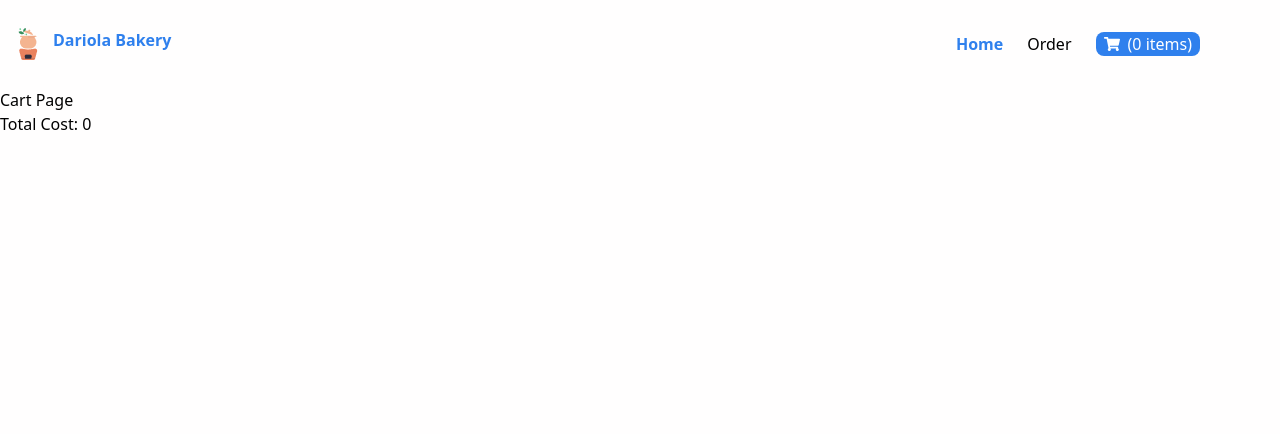
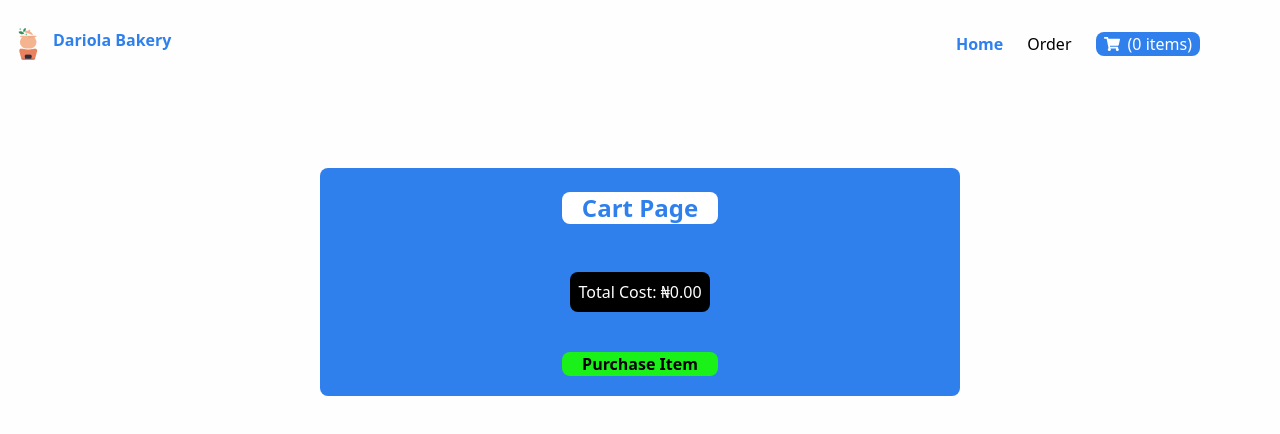
Before and after one commit to Segzyp1000/dariolaBananaBread, a React (Vite) app: page /cartpage in a window 1280 px wide. Shown: the top 434 px of the page. Built offline with nearby package versions, Linux system fonts and the light colour scheme.

Commit message:
added cart

```diff
--- a/src/components/Menu.jsx
+++ b/src/components/Menu.jsx
@@ -12,7 +12,6 @@ import { productArray } from "../App";
 
 const Menu = () => {
   const cart = useContext(CartContext);
-  console.log(cart.items);
   const productImages = {
     "Oreos Banana Bread": Oreos,
     "Chocolate Banana Bread": ChocolateChip,
--- a/src/pages/CartPage.jsx
+++ b/src/pages/CartPage.jsx
@@ -2,28 +2,62 @@ import React from "react";
 import { useContext } from "react";
 import { CartContext } from "../CartContext";
 import { productArray } from "../App";
+import ChocolateChip from "../assets/chocolate-chip.jpeg";
+import Oreos from "../assets/oreos.jpeg";
+import Plain from "../assets/plain.jpeg";
+import Mixed from "../assets/mixed-fruit.jpeg";
+import Raisin from "../assets/raisin.jpeg";
+import Marble from "../assets/marble.jpeg";
+import Double from "../assets/double-chocolate.jpeg";
+import Cashew from "../assets/cashew.jpeg";
 
 const CartPage = () => {
   const cart = useContext(CartContext);
-  const totalCost = cart.getTotalCost(cart);
+  const totalCost = cart.items.reduce((acc, current) => {
+    const productData = productArray.find(
+      (product) => product.id === current.id
+    );
+    return acc + productData.price * current.quantity;
+  }, 0);
+
+  const images = {
+    "Oreos Banana Bread": Oreos,
+    "Chocolate Banana Bread": ChocolateChip,
+    "Plain Banana Bread": Plain,
+    "Mixed Nuts Banana Bread": Mixed,
+    "Raisin Banana Bread": Raisin,
+    "Marble Banana Bread": Marble,
+    "Double chocolate Banana": Double,
+    "Cashew Banana Bread": Cashew,
+  };
 
   return (
-    <div>
-      <h1>Cart Page</h1>
+    <div className="flex flex-col justify-center items-center mx-auto mt-20 bg-navColor text-white w-1/2 rounded-lg p-auto">
+      <h1 className="font-bold text-2xl bg-white text-navColor mt-6 rounded-lg px-5">
+        Cart Page
+      </h1>
       {cart.items.map((item, index) => {
         const productData = productArray.find(
           (product) => product.id === item.id
         );
         return (
-          <div key={index}>
-            <img src={productData.image} alt={productData.title} />
+          <div key={index} className="mt-5 mx-auto font-lg">
+            <img src={images[productData.title]} alt={productData.title} />
+
             <p>Quantity: {item.quantity}</p>
-            <p>Price: {productData.price}</p>
-            <p>Subtotal: {productData.price * item.quantity}</p>
+            <p>Price: ₦{productData.price}.00</p>
+            <p className="bg-black p-2 rounded-lg mt-8">
+              Subtotal: ₦{productData.price * item.quantity}.00
+            </p>
           </div>
         );
       })}
-      <p>Total Cost: {totalCost}</p>
+      <p className="bg-black text-white p-2 mt-12 rounded-lg mb-10">
+        Total Cost: ₦{totalCost}.00
+      </p>
+      <button className="bg-addColor  font-bold px-5 mb-5 rounded-lg text-black">
+        Purchase Item
+      </button>
     </div>
   );
 };
```
Also changed, not shown: src/CartContext.jsx (+0 -11 lines).
